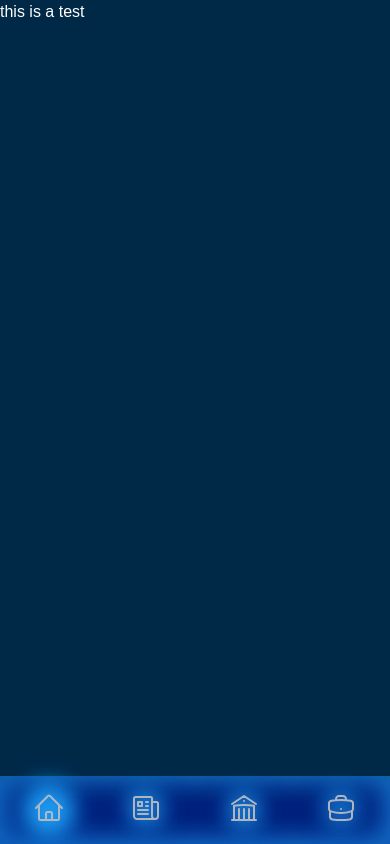
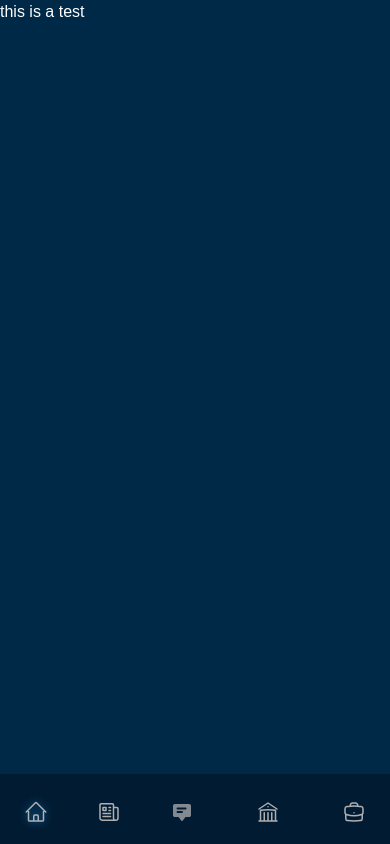
Before and after one commit to datgai/BudgetBuddy, a SvelteKit app: page / in a window 390 px wide. Built offline with nearby package versions, Linux system fonts and the light colour scheme.

Commit message:
Update Nav Bar
Change color scheme, effect and add resources to bar

```diff
--- a/package.json
+++ b/package.json
@@ -11,6 +11,8 @@
 	"devDependencies": {
 		"@fontsource/fira-mono": "^4.5.10",
 		"@neoconfetti/svelte": "^1.0.0",
+		"@smui/button": "^7.0.0-beta.18",
+		"@smui/card": "^7.0.0-beta.18",
 		"@sveltejs/adapter-auto": "^3.0.0",
 		"@sveltejs/kit": "^2.0.0",
 		"@sveltejs/vite-plugin-svelte": "^3.0.0",
--- a/src/routes/Navbar.svelte
+++ b/src/routes/Navbar.svelte
@@ -4,18 +4,18 @@
 </script>
 
 <nav
-  class="fixed bottom-0 md:relative md:top-auto bg-[color:var(--color-theme-1)] text-white w-full h-50 md:flex md:justify-between md:items-center z-10"
+  class="py-1 flex fixed bottom-[-2px] md:relative md:top-auto bg-[#000F1F] bg-opacity-50 text-white w-full h-50 md:flex md:justify-between md:items-center z-10"
 >
   <div class="px-4 py-5 flex justify-between invisible md:visible">
     <a href="#" class="text-white font-bold">Brand</a>
   </div>
 
   <div
-    class={`flex fixed md:flex md:items-center md:flex-row  md:pb-0 md:static bottom-0 w-full backdrop-blur-lg glowEffect md:filter-none`}
+    class={`flex fixed md:flex items-center md:flex-row  md:pb-0 md:static bottom-0 w-full md:filter-none`}
   >
     <a
       href="/"
-      class="flex-1 md:flex-none pt-4 md:py-2 px-4 text-sm md:border-0 text-[var(--color-text-inactive)] block text-center"
+      class="flex-1 md:flex-none pt-4 md:py-2 px-4 text-sm md:border-0 text-[color:var(--color-text-inactive)] block text-center"
     >
       <svg
         xmlns="http://www.w3.org/2000/svg"
@@ -23,7 +23,7 @@
         viewBox="0 0 24 24"
         stroke-width="1.5"
         stroke="currentColor"
-        class="w-8 h-8 md:hidden m-auto {$page.url.pathname == '/'
+        class="w-6 h-6 md:hidden m-auto {$page.url.pathname == '/'
           ? 'glowEffect'
           : ''}"
       >
@@ -46,7 +46,7 @@
         viewBox="0 0 24 24"
         stroke-width="1.5"
         stroke="currentColor"
-        class="w-8 h-8 md:hidden m-auto {$page.url.pathname == '/news'
+        class="w-6 h-6 md:hidden m-auto {$page.url.pathname == '/news'
           ? 'glowEffect'
           : ''}"
       >
@@ -61,13 +61,34 @@
     <a
       href="forum"
       class="flex-1 md:flex-none pt-4 md:py-2 px-4 text-sm md:border-0 text-[color:var(--color-text-inactive)] block text-center"
+    >
+      <svg
+        class="opacity-75 w-6 h-6 md:hidden m-auto {$page.url.pathname ==
+        '/forum'
+          ? 'glowEffect'
+          : ''}"
+        xmlns="http://www.w3.org/2000/svg"
+        fill="currentColor"
+      >
+        <path
+          fill-rule="evenodd"
+          d="M3.559 4.544c.355-.35.834-.544 1.33-.544H19.11c.496 0 .975.194 1.33.544.356.35.559.829.559 1.331v9.25c0 .502-.203.981-.559 1.331-.355.35-.834.544-1.33.544H15.5l-2.7 3.6a1 1 0 0 1-1.6 0L8.5 17H4.889c-.496 0-.975-.194-1.33-.544A1.868 1.868 0 0 1 3 15.125v-9.25c0-.502.203-.981.559-1.331ZM7.556 7.5a1 1 0 1 0 0 2h8a1 1 0 0 0 0-2h-8Zm0 3.5a1 1 0 1 0 0 2H12a1 1 0 1 0 0-2H7.556Z"
+          clip-rule="evenodd"
+        />
+      </svg>
+
+      <p class="invisible md:visible">Forum</p></a
+    >
+    <a
+      href="resources"
+      class="flex-1 md:flex-none pt-4 md:py-2 px-4 text-sm md:border-0 text-[color:var(--color-text-inactive)] block text-center"
       ><svg
         xmlns="http://www.w3.org/2000/svg"
         fill="none"
         viewBox="0 0 24 24"
         stroke-width="1.5"
         stroke="currentColor"
-        class="w-8 h-8 md:hidden m-auto {$page.url.pathname == '/forums'
+        class="w-6 h-6 md:hidden m-auto {$page.url.pathname == '/resources'
           ? 'glowEffect'
           : ''}"
       >
@@ -77,7 +98,7 @@
           d="M12 21v-8.25M15.75 21v-8.25M8.25 21v-8.25M3 9l9-6 9 6m-1.5 12V10.332A48.36 48.36 0 0 0 12 9.75c-2.551 0-5.056.2-7.5.582V21M3 21h18M12 6.75h.008v.008H12V6.75Z"
         />
       </svg>
-      <p class="invisible md:visible">Forum</p></a
+      <p class="invisible md:visible">Resources</p></a
     >
     <a
       href="tasks"
@@ -89,7 +110,7 @@
         viewBox="0 0 24 24"
         stroke-width="1.5"
         stroke="currentColor"
-        class="w-8 h-8 md:hidden m-auto {$page.url.pathname == '/tasks'
+        class="w-6 h-6 md:hidden m-auto {$page.url.pathname == '/tasks'
           ? 'glowEffect'
           : ''}"
       >
--- a/src/routes/styles.css
+++ b/src/routes/styles.css
@@ -23,14 +23,11 @@ body {
 	margin: 0;
 	margin-top: 64px;
 	background-attachment: fixed;
-	background-color: var(--color-bg-1);
+	background-color: #002947;
 	background-size: 100vw 100vh;
-	background-image: radial-gradient(50% 50% at 50% 50%,
-			rgba(255, 255, 255, 0.75) 0%,
-			rgba(255, 255, 255, 0) 100%),
-		linear-gradient(180deg, var(--color-bg-0) 0%, var(--color-bg-1) 15%, var(--color-bg-2) 50%);
 }
 
+
 .glowEffect {
-	filter: drop-shadow(0px 0px 10px var(--color-theme-2)) drop-shadow(0px 0px 10px var(--color-theme-2)) drop-shadow(0px 0px 10px var(--color-theme-2));
+	filter: drop-shadow(0px 0px 4px var(--color-theme-2));
 }
```
Also changed, not shown: 1 other file (tests, documents, lock files or other folders).
